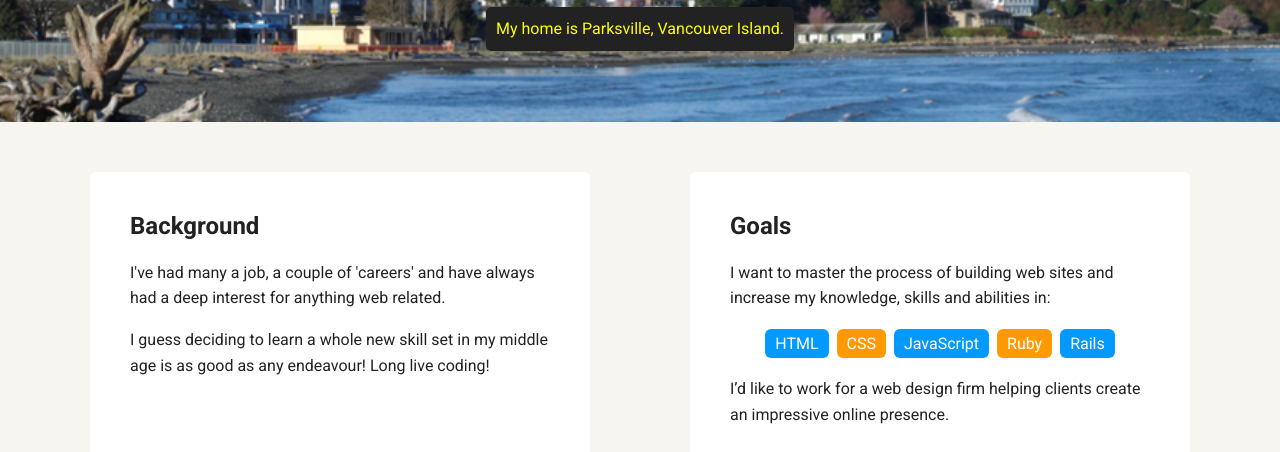
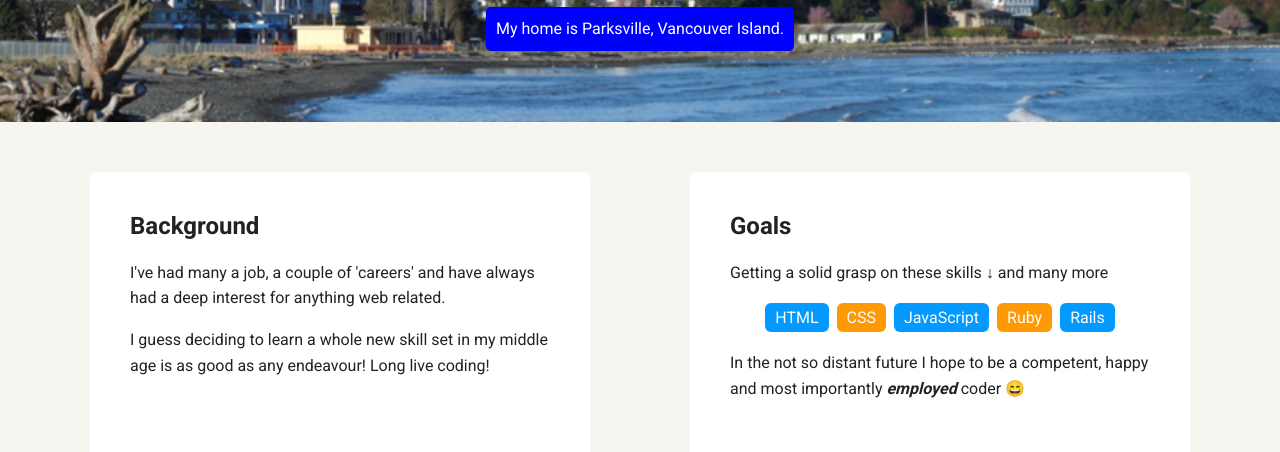
Before and after one commit to sshay123/My-Portfolio, a plain HTML site: page index.html in a window 1280 px wide. Shown: the part 348-800 px from the top of the page. Drawn offline with Linux system fonts and the light colour scheme; a web font is replaced by a local one.

```diff
--- a/index.html
+++ b/index.html
@@ -31,7 +31,7 @@
 
       <div class="card">
         <h2>Goals</h2>
-        <p>I want to master the process of building web sites and increase my knowledge, skills and abilities in:</p>
+        <p>Getting a solid grasp on these skills &darr; and many more</p>
         <ul class="skills">
           <li>HTML</li>
           <li>CSS</li>
@@ -39,7 +39,7 @@
           <li>Ruby</li>
           <li>Rails</li>
         </ul>
-        <p>I’d like to work for a web design firm helping clients create an impressive online presence.</p>
+        <p>In the not so distant future I hope to be a competent, happy and most importantly <em><strong>employed</strong></em> coder &#128516;</p>
       </div>
 
     </main>
--- a/styles.css
+++ b/styles.css
@@ -95,8 +95,8 @@ header .profile-image:hover {
   margin: 10px auto;
 }
 .location {
-  background-color: #222;
-  color: yellow;
+  background-color: blue;
+  color: white;
 }
 .card {
   margin: 30px;
```
Also changed, not shown: experience.html (+1 -1 lines).
